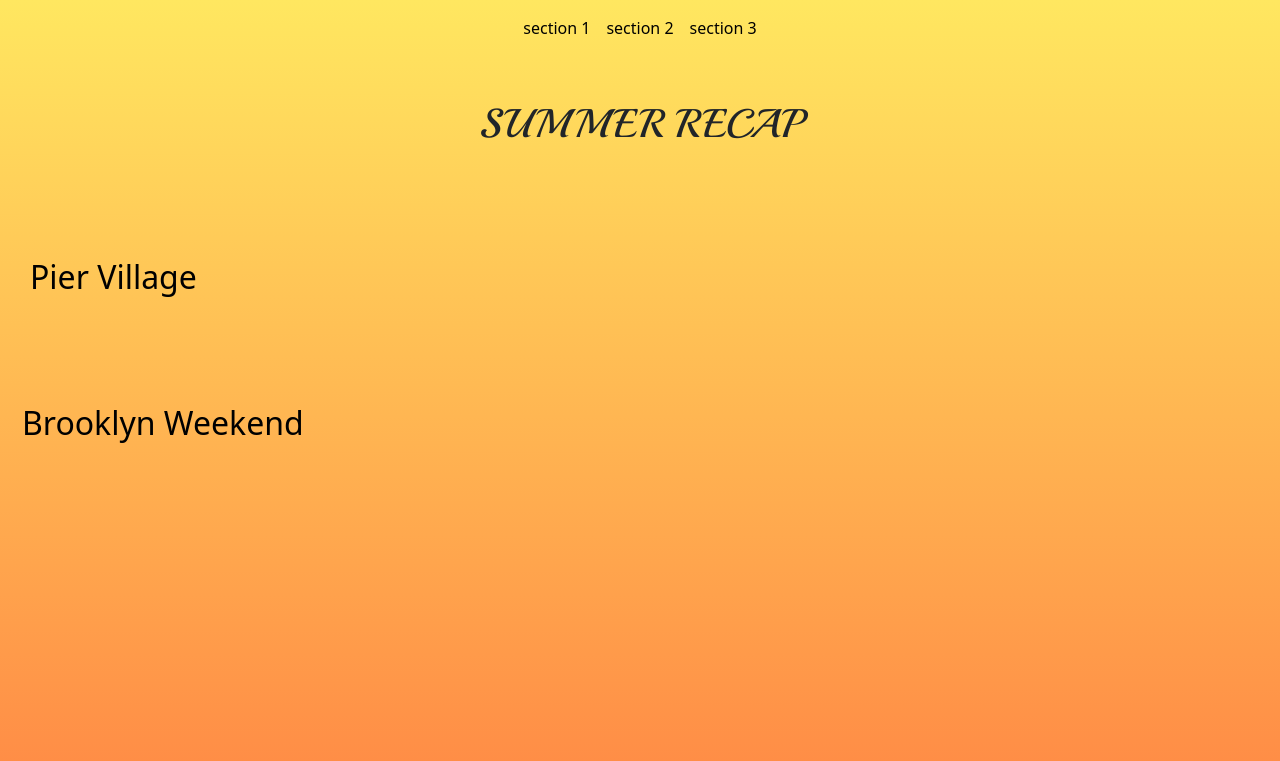
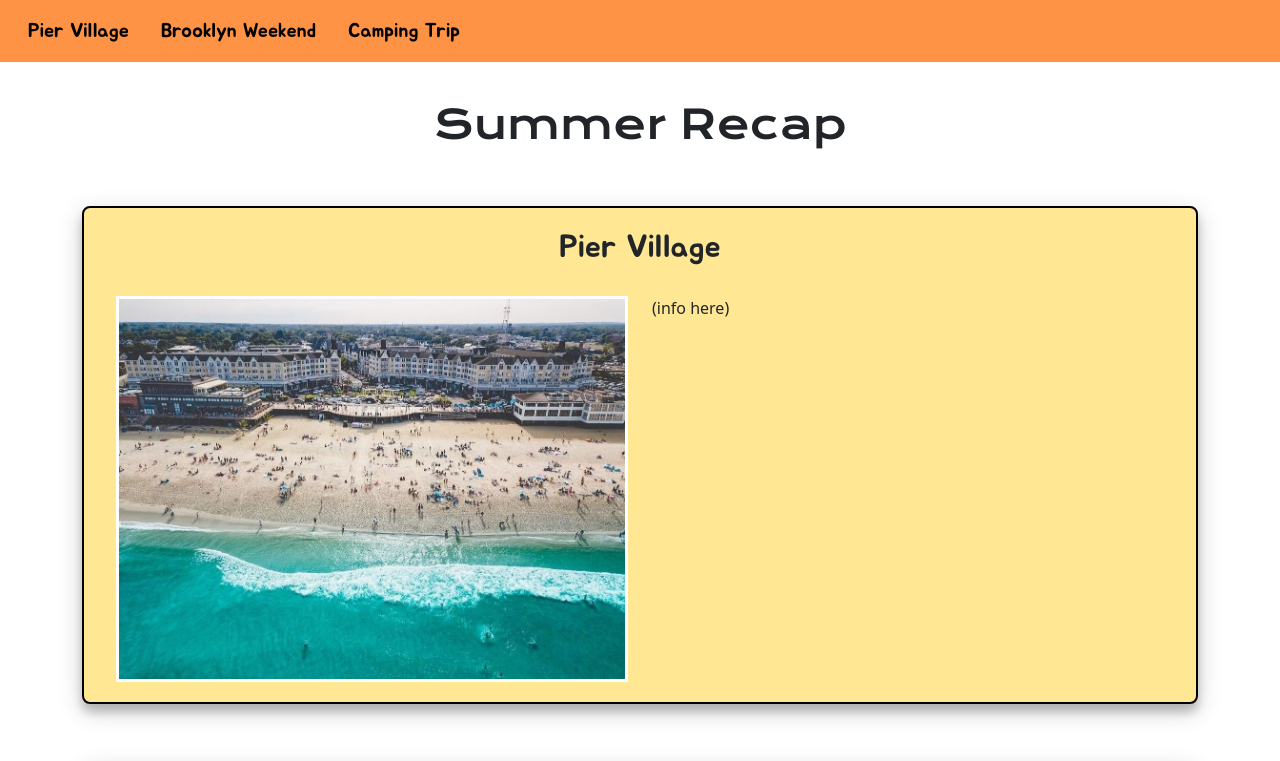
Before and after one commit to lizreznik/Summer-tainment, a plain HTML site: page index.html in a window 1280 px wide. Shown: the top 761 px of the page. Drawn offline with nearby package versions, Linux system fonts and the light colour scheme.

Commit message:
redid the entire page!!

```diff
--- a/index.html
+++ b/index.html
@@ -1,49 +1,93 @@
-<!doctype html>
-<html lang="en">
+<!DOCTYPE html>
+<html>
+
 <head>
   <meta charset="utf-8">
-    <meta name="viewport" content="width=device-width, initial-scale=1">
-    <title> Summer-tainment</title>
-    <link href="https://cdn.jsdelivr.net/npm/bootstrap@5.3.2/dist/css/bootstrap.min.css" rel="stylesheet" integrity="sha384-T3c6CoIi6uLrA9TneNEoa7RxnatzjcDSCmG1MXxSR1GAsXEV/Dwwykc2MPK8M2HN" crossorigin="anonymous">
-    <link rel="stylesheet" href="style.css">
+  <meta name="viewport" content="width=device-width">
+  <title>Summer-tainment</title>
+  <link href="https://cdn.jsdelivr.net/npm/bootstrap@5.3.0-alpha1/dist/css/bootstrap.min.css" rel="stylesheet"
+    integrity="sha384-GLhlTQ8iRABdZLl6O3oVMWSktQOp6b7In1Zl3/Jr59b6EGGoI1aFkw7cmDA6j6gD" crossorigin="anonymous">
+  <link href="style.css" rel="stylesheet" type="text/css" />
+
   <!-- fonts -->
   <link rel="preconnect" href="https://fonts.googleapis.com">
 <link rel="preconnect" href="https://fonts.gstatic.com" crossorigin>
-<link href="https://fonts.googleapis.com/css2?family=Playball&display=swap" rel="stylesheet">
+<link href="https://fonts.googleapis.com/css2?family=Jua&display=swap" rel="stylesheet">
+
+<link rel="preconnect" href="https://fonts.googleapis.com">
+<link rel="preconnect" href="https://fonts.gstatic.com" crossorigin>
+<link href="https://fonts.googleapis.com/css2?family=Krona+One&display=swap" rel="stylesheet">
 </head>
+
 <body>
-    <body data-bs-spy="scroll" data-bs-target=".navbar" data-bs-offset="50">
 
-      <nav class="navbar navbar-expand-sm navbar-white fixed-top">
-        <div class="container-fluid justify-content-center">
-          <ul class="navbar-nav">
+
+  <h1 class="title"> Summer Recap </h1>
+  <!-- navbar -->
+
+  <nav class="navbar navbar-expand-sm fixed-top">
+    <div class="container-fluid">
+      <ul class="nav justify-content-center">
         <li class="nav-item">
-              <a class="nav-link" href="#section1" style="color: black;"> section 1 </a>
+          <a class="nav-link" href="#section1">Pier Village</a>
         </li>
         <li class="nav-item">
-              <a class="nav-link" href="#section2" style="color: black;"> section 2 </a>
+          <a class="nav-link" href="#section2">Brooklyn Weekend</a>
         </li>
         <li class="nav-item">
-              <a class="nav-link" href="#section3" style="color: black;">  section 3 </a>
+          <a class="nav-link" href="#section3">Camping Trip</a>
         </li>
       </ul>
+    </div>
   </nav>
-        <h1 class="title"> SUMMER RECAP </h1>
 
-          <div id="section1" class="container-fluid text-black" style="padding:100px 20px; margin-top: 10px; margin-left: 10px; margin-right: 10px;">
-            <h2> Pier Village </h2>
+  <div class="container" id="content">
+    <div class="row explore-content">
+      <!-- pier village -->
+      <h2 class="text-center"> Pier Village </h2>
+      <div id="section1" class="col-md-6">
+        <img src="images/pier-village_standard.jpg" class="img-fluid">
+      </div>
+      <div class="col-md-6 d-flex justify-content-start">
+        <p class=""> (info here) </p>
+      <!-- cards here -->
+
+      </div>
+    </div>
+
+    <div class="row explore-content">
+      <!-- brooklyn weekend -->
+      <h2 class="text-center"> Brooklyn Weekend </h2>
+      <div id="section1" class="col-md-6">
+        <img src="images/the feast.jpeg" class="img-fluid">
+      </div>
+      <div class="col-md-6 d-flex justify-content-start">
+        <p class=""> (info here) </p>
+      </div>
+    </div>
+
+    <div class="row explore-content">
+      <!-- camping trip -->
+      <h2 class="text-center"> Camping Trip </h2>
+      <div id="section1" class="col-md-6">
+        <img src="images/tobyhanna state park.jpg" class="img-fluid">
+      </div>
+      <div class="col-md-6 d-flex justify-content-start">
+        <p class=""> (info here) </p>
+      </div>
+    </div>
+
+
+
+
+
+
+
 
   </div>
 
-          <div id="section2" class="container-fluid text-black" style="margin-left: 10px; margin-right: 10px;">
-            <h2> Brooklyn Weekend </h2>
+  </div>
+  </container>
+</body>
 
-          </div>
-
-          <div id="section3" class="container-fluid text-black"  style="margin-left: 10px; margin-right: 10px;">
-            <h2> </h2>
-
-          </div>
-    <script src="https://cdn.jsdelivr.net/npm/bootstrap@5.3.2/dist/js/bootstrap.bundle.min.js" integrity="sha384-C6RzsynM9kWDrMNeT87bh95OGNyZPhcTNXj1NW7RuBCsyN/o0jlpcV8Qyq46cDfL" crossorigin="anonymous"></script>
-  </body>
 </html>
--- a/style.css
+++ b/style.css
@@ -1,14 +1,44 @@
-body {
-    background-image: linear-gradient(0deg, rgb(255, 137, 69), rgb(255, 231, 96));
-    background-repeat: no-repeat;
-    background-attachment: fixed;
-}
-.section1 {
-    border-style: dotted;
-    border-color: white;
-}
-.title {
+html {
+    height: 100%;
+    width: 100%;
+  }
+  nav{
+    background-color: #FF9345;
+  }
+  .nav-link{
+    color: black;
+    font-family: 'Jua', sans-serif;
+    font-size: 20px;
+  }
+  .nav-link:hover{
+    color: white;
+  }
+  .explore-content {
+    background-color: #ffe793;
+    margin: auto;
+    padding: 20px;
+    margin-bottom: 60px;
+    border: solid black 2px;
+    border-radius: 8px;
+    box-shadow: 0 8px 10px 0 rgba(0, 0, 0, 0.2), 0 7px 24px 0 rgba(0, 0, 0, 0.19);
+  }
+
+  img {
+    border: solid white 3px;
+  }
+  p {
+    float: right;
+  }
+  .title {
     padding-top: 100px;
+    padding-bottom: 50px;
     text-align: center;
-    font-family: 'Playball', cursive;
-}
+    font-family: 'Krona One', sans-serif;
+  }
+  .text-center {
+    margin-bottom: 30px;
+    font-family: 'Jua', sans-serif;
+  }
+  .card {
+    float: bottom;
+  }
```
Also changed, not shown: images/the feast.jpeg (added), images/tobyhanna state park.jpg (added). Lines whose indentation alone changed are shown as unchanged.
